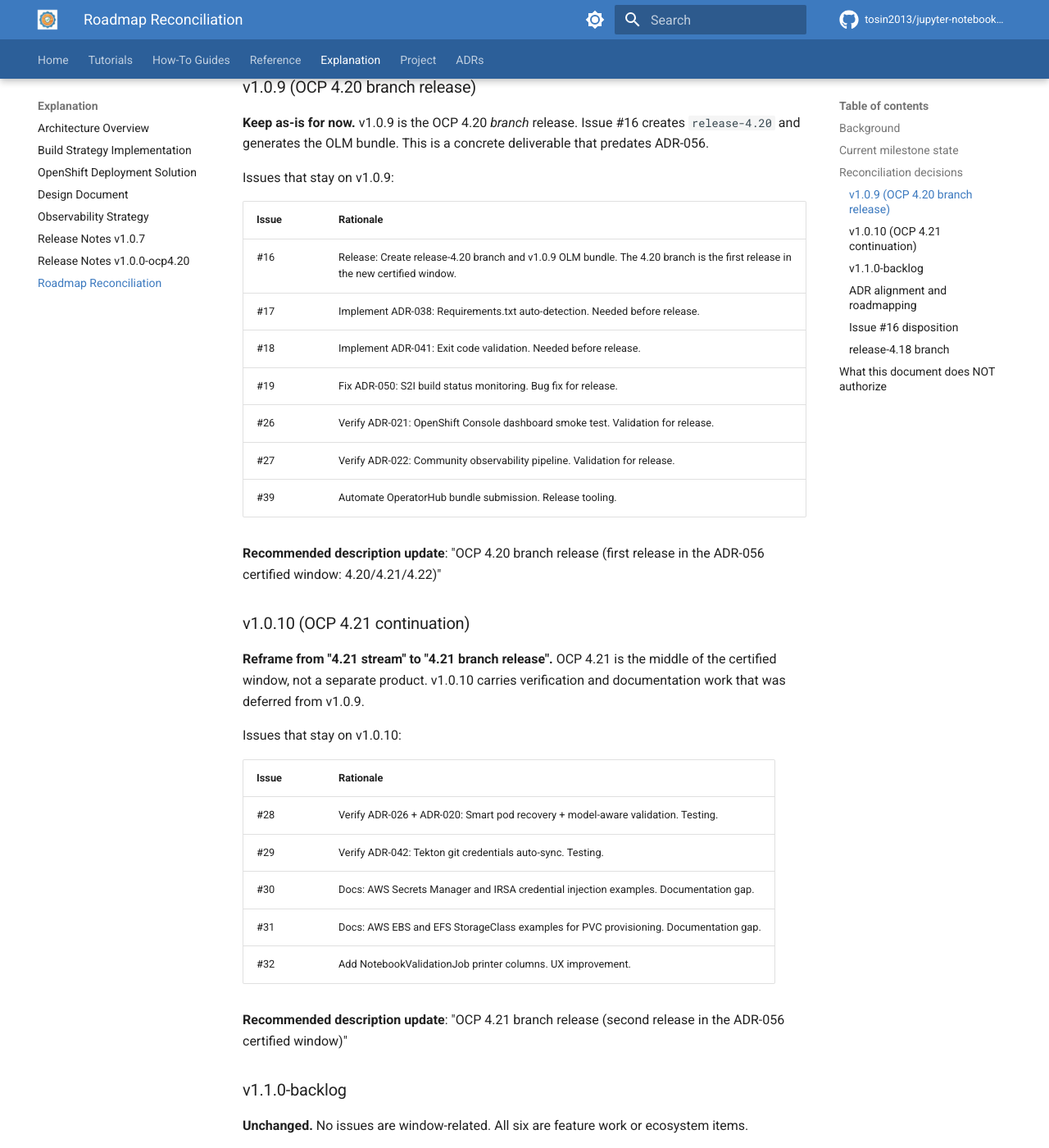
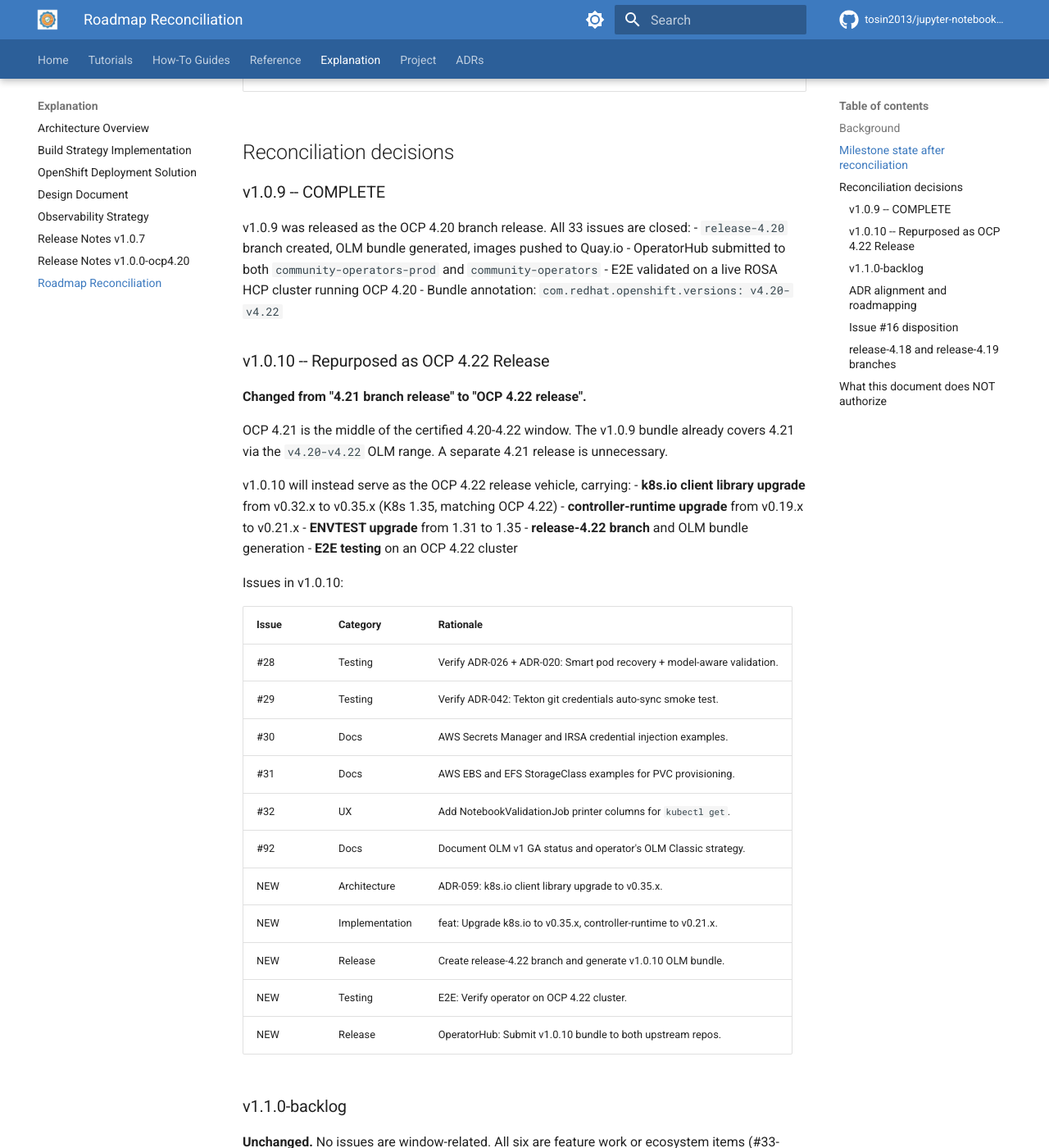
Before and after one commit to tosin2013/jupyter-notebook-validator-operator, an MkDocs documentation site: the page built from docs/explanation/ROADMAP_MILESTONE_RECONCILE.md, in a window 1280 px wide and 1400 px high, scrolled down 906 px. Shown: the whole window at 82% size. Built offline with MkDocs 1.6.1 and Material for MkDocs 9.7.7, drawn with Linux system fonts in a browser that asks for light colours; comment, search, counter and statistics services are not loaded; some of the changed text lies outside the part shown.

Commit message:
chore: reconcile milestones for OCP 4.22 release (#44, #45) (#104)
- Update #16 acceptance bar with split_to for #39, #68
- Close #44: ADR-056 ratified, ADR-002 superseded, CSV annotations done
- Fix #45 acceptance bar (file moved to docs/explanation/)
- Update reconciliation doc: v1.0.10 repurposed as OCP 4.22 release
- v1.0.9 complete (33/33 closed), 4.21 covered by v1.0.9 OLM range

Signed-off-by: Tosin Akinosho <tosin@redhat.com>
Signed-off-by: Tosin Akinosho <takinosh@redhat.com>
Co-authored-by: Cursor <cursoragent@cursor.com>

```diff
--- a/docs/explanation/ROADMAP_MILESTONE_RECONCILE.md
+++ b/docs/explanation/ROADMAP_MILESTONE_RECONCILE.md
@@ -1,6 +1,6 @@
 # Milestone Reconciliation: v1.0.9 / v1.0.10 and the 4.20-4.22 Window
 
-**Date**: 2026-09-12
+**Date**: 2026-09-16 (updated from 2026-09-12)
 **Authority**: ADR-056 (Accepted), issue #45
 **Supersedes**: The v1.0.7=4.18, v1.0.8=4.19, v1.0.9=4.20, v1.0.10=4.21 sequential stream model
 
@@ -9,78 +9,80 @@
 ADR-056 certifies a rolling three-minor window: **OpenShift 4.20, 4.21, and 4.22**.
 OCP 4.18 is dropped from Tier 1 (maintenance ended 2026-08-25). OCP 4.19 is best-effort.
 
-The existing milestones encode a one-version-per-release model that no longer matches the certified window.
+The existing milestones encoded a one-version-per-release model that no longer matches the certified window. OCP 4.21 is the middle of the window and does not need its own release -- v1.0.9 already claims `com.redhat.openshift.versions: v4.20-v4.22`.
 
-## Current milestone state
+## Milestone state after reconciliation
 
-| Milestone | Description (before) | Open | Closed |
-|---|---|---|---|
-| v1.0.9 | OCP 4.20 stream (Kubernetes 1.33) | 7 | 7 |
-| v1.0.10 | OCP 4.21 stream (Kubernetes 1.34) | 5 | 0 |
-| v1.1.0-backlog | Next minor version / long-tail ecosystem items | 6 | 0 |
-| ADR alignment and roadmapping | (governance work) | 3 | 4 |
+| Milestone | Description | Open | Closed | Notes |
+|---|---|---|---|---|
+| v1.0.9 | OCP 4.20 branch release (first in the ADR-056 window) | 0 | 33 | **Complete.** Released to OperatorHub. |
+| v1.0.10 | OCP 4.22 release (k8s.io v0.35.x upgrade + release-4.22 branch) | 13 | 0 | **Repurposed from "4.21 stream".** |
+| v1.1.0-backlog | Next minor version / long-tail ecosystem items | 6 | 0 | Unchanged. |
+| ADR alignment and roadmapping | Governance work | 2 | 6 | #44 closed, #45 closing with this update. |
 
 ## Reconciliation decisions
 
-### v1.0.9 (OCP 4.20 branch release)
+### v1.0.9 -- COMPLETE
 
-**Keep as-is for now.** v1.0.9 is the OCP 4.20 *branch* release. Issue #16 creates `release-4.20` and generates the OLM bundle. This is a concrete deliverable that predates ADR-056.
+v1.0.9 was released as the OCP 4.20 branch release. All 33 issues are closed:
+- `release-4.20` branch created, OLM bundle generated, images pushed to Quay.io
+- OperatorHub submitted to both `community-operators-prod` and `community-operators`
+- E2E validated on a live ROSA HCP cluster running OCP 4.20
+- Bundle annotation: `com.redhat.openshift.versions: v4.20-v4.22`
 
-Issues that stay on v1.0.9:
+### v1.0.10 -- Repurposed as OCP 4.22 Release
 
-| Issue | Rationale |
-|---|---|
-| #16 | Release: Create release-4.20 branch and v1.0.9 OLM bundle. The 4.20 branch is the first release in the new certified window. |
-| #17 | Implement ADR-038: Requirements.txt auto-detection. Needed before release. |
-| #18 | Implement ADR-041: Exit code validation. Needed before release. |
-| #19 | Fix ADR-050: S2I build status monitoring. Bug fix for release. |
-| #26 | Verify ADR-021: OpenShift Console dashboard smoke test. Validation for release. |
-| #27 | Verify ADR-022: Community observability pipeline. Validation for release. |
-| #39 | Automate OperatorHub bundle submission. Release tooling. |
+**Changed from "4.21 branch release" to "OCP 4.22 release".**
 
-**Recommended description update**: "OCP 4.20 branch release (first release in the ADR-056 certified window: 4.20/4.21/4.22)"
+OCP 4.21 is the middle of the certified 4.20-4.22 window. The v1.0.9 bundle already covers 4.21 via the `v4.20-v4.22` OLM range. A separate 4.21 release is unnecessary.
 
-### v1.0.10 (OCP 4.21 continuation)
+v1.0.10 will instead serve as the OCP 4.22 release vehicle, carrying:
+- **k8s.io client library upgrade** from v0.32.x to v0.35.x (K8s 1.35, matching OCP 4.22)
+- **controller-runtime upgrade** from v0.19.x to v0.21.x
+- **ENVTEST upgrade** from 1.31 to 1.35
+- **release-4.22 branch** and OLM bundle generation
+- **E2E testing** on an OCP 4.22 cluster
 
-**Reframe from "4.21 stream" to "4.21 branch release".** OCP 4.21 is the middle of the certified window, not a separate product. v1.0.10 carries verification and documentation work that was deferred from v1.0.9.
+Issues in v1.0.10:
 
-Issues that stay on v1.0.10:
-
-| Issue | Rationale |
-|---|---|
-| #28 | Verify ADR-026 + ADR-020: Smart pod recovery + model-aware validation. Testing. |
-| #29 | Verify ADR-042: Tekton git credentials auto-sync. Testing. |
-| #30 | Docs: AWS Secrets Manager and IRSA credential injection examples. Documentation gap. |
-| #31 | Docs: AWS EBS and EFS StorageClass examples for PVC provisioning. Documentation gap. |
-| #32 | Add NotebookValidationJob printer columns. UX improvement. |
-
-**Recommended description update**: "OCP 4.21 branch release (second release in the ADR-056 certified window)"
+| Issue | Category | Rationale |
+|---|---|---|
+| #28 | Testing | Verify ADR-026 + ADR-020: Smart pod recovery + model-aware validation. |
+| #29 | Testing | Verify ADR-042: Tekton git credentials auto-sync smoke test. |
+| #30 | Docs | AWS Secrets Manager and IRSA credential injection examples. |
+| #31 | Docs | AWS EBS and EFS StorageClass examples for PVC provisioning. |
+| #32 | UX | Add NotebookValidationJob printer columns for `kubectl get`. |
+| #92 | Docs | Document OLM v1 GA status and operator's OLM Classic strategy. |
+| NEW | Architecture | ADR-059: k8s.io client library upgrade to v0.35.x. |
+| NEW | Implementation | feat: Upgrade k8s.io to v0.35.x, controller-runtime to v0.21.x. |
+| NEW | Release | Create release-4.22 branch and generate v1.0.10 OLM bundle. |
+| NEW | Testing | E2E: Verify operator on OCP 4.22 cluster. |
+| NEW | Release | OperatorHub: Submit v1.0.10 bundle to both upstream repos. |
 
 ### v1.1.0-backlog
 
-**Unchanged.** No issues are window-related. All six are feature work or ecosystem items.
+**Unchanged.** No issues are window-related. All six are feature work or ecosystem items (#33-#38).
 
 ### ADR alignment and roadmapping
-
-Governance and documentation work completed in this milestone:
 
 | Issue | Status | What was done |
 |---|---|---|
 | #43 | Closed | ADR governance process documented |
-| #44 | Open | ADR-056 ratified, ADR-002 superseded, OLM work split to #16 |
-| #45 | Open | This reconciliation document |
+| #44 | Closed | ADR-056 ratified, ADR-002 superseded, CSV annotation updated via #16 |
+| #45 | Closing | This reconciliation document (updated for 4.22) |
 | #46 | Closed | ADR audit: 26 blank statuses, 12 missing index rows, dialects fixed |
-| #47 | Open | Docs reorganized into subfolders, README rewritten, versions updated |
+| #47 | Closed | Docs reorganized into Diataxis subfolders, README rewritten |
 | #48 | Closed | Broken cross-links fixed after reorganization |
 | #49 | Closed | Stale OCP 4.18/4.19 references updated in guide docs |
+| #93 | Closed | VHS terminal demo GIFs for data scientist quick-start |
 
 ### Issue #16 disposition
 
-**Keep on v1.0.9.** #16 creates the `release-4.20` branch and generates the v1.0.9 OLM bundle. It is the vehicle for the first release in the new window. The `com.redhat.openshift.versions` annotation in the bundle will reflect `v4.20-v4.22` per ADR-056. #44 has a `split_to` dependency on #16 for the OLM annotation work.
+**Closed on v1.0.9.** #16 created the `release-4.20` branch and generated the v1.0.9 OLM bundle. The bundle annotation `com.redhat.openshift.versions: v4.20-v4.22` covers the full certified window. OperatorHub submission was completed via #39.
 
-### release-4.18 branch
+### release-4.18 and release-4.19 branches
 
-**Freeze.** No new certified claims. The branch history is preserved. No deletion or force-push.
+**Frozen.** No new certified claims. Branch history is preserved. No deletion or force-push.
 
 ## What this document does NOT authorize
 
```
Also changed, not shown: 2 other files.
